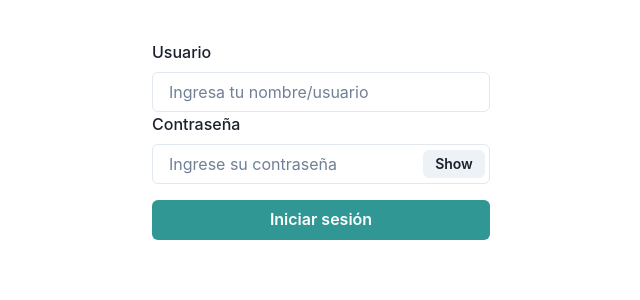
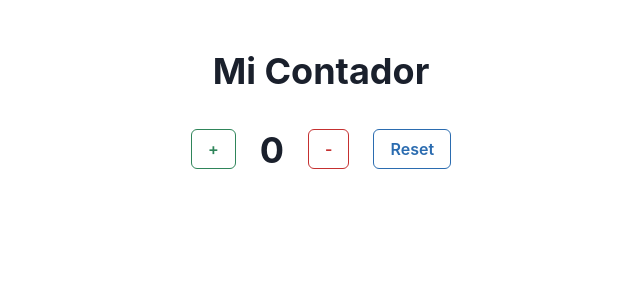
Before and after one commit to veromartina/EjercitacionClase5EnAdelanteReact, a React (Vite) app in the folder ejercicios/: page / in a window 1280 px wide. Shown: the top 300 px of the page, without its empty margins (319-959 px from the left). Built offline with nearby package versions, Linux system fonts and the light colour scheme.

Commit message:
se finaliza ejercicio de custom hooks de ejemplo en clase6

```diff
--- a/ejercicios/src/App.jsx
+++ b/ejercicios/src/App.jsx
@@ -1,18 +1,15 @@
 
-import { VStack } from '@chakra-ui/react'
-import { LoginForm } from './components/LoginForm'
-import { UserDashboard } from './components/UserDashboard'
-import { useAuth } from './context/AuthContext'
-
+import { Heading, VStack } from '@chakra-ui/react'
+import { Display } from './components/count/Display'
+import { Controls } from './components/count/Controls'
 
 function App() {
- const { user} = useAuth()
+
   return (
     <VStack>
-      {/* <LoginForm/> en lugar de esto*/}
-     {user ? <UserDashboard /> :  <LoginForm />}
-     {/*uso un condicional que pregunte si hay usuario que me muestre el "UserDashboard"para darle la bienvenida, si no hay usuario que me muestre el formulario de login*/}
-
+      <Heading  mt="50px" mb="20px">Mi Contador</Heading>
+      <Display/>
+      <Controls />
     </VStack>
   )
 }
--- a/ejercicios/src/components/LoginForm.jsx
+++ /dev/null
@@ -1,67 +0,0 @@
-import {
-    Box,
-    Button,
-    FormControl,
-    FormErrorMessage,
-    FormLabel,
-    Input,
-    InputGroup,
-    InputRightElement,
-  } from "@chakra-ui/react";
-  import { useForm } from "react-hook-form";// instalo en consola: pnpm add react-hook-form
-  import { password, username } from "../utils/validations";
-  import { useState } from "react";
-  import { useAuth } from "../context/AuthContext";
-
-  export const LoginForm = () => {
-    const [show, setShow] = useState(false);  //para mostrar la contarseña u ocultar
-    const handleClick = () => setShow(!show);
-    const { register, formState, handleSubmit } = useForm(); {/* "HOOK". register:para tener la data del input cuando hago el submit. handleSubmit:para enviar el formulario,lo uso en la etiqueta <form> */}
-    const { errors } = formState; //:no lleva parentesis, no es funcion. va solo el nombre,es un destructuri.
-
-    const {login} = useAuth()  // traigo la funcion de login desde Custom Hook
-    console.log(errors);
-
-    const onSubmit =(data)=>{
-      login(data)  //funcion que me trae la data, la informacion de los input , un objeto
-    }
-    return (
-      <Box maxW="400px" mx="auto" mt="10">
-        <form onSubmit={handleSubmit(onSubmit)}> {/*la funcion handleSubmit tiene como parametro otra funcion que la cree(onSubmit)*/}
-          <FormControl isInvalid={errors.username}> {/*valido si hay o no errror. si existe es porque hay un error */}
-            <FormLabel htmlFor="username">Usuario</FormLabel> {/* htmlForm: para saber a que input pertenece*/}
-            <Input
-              type="text"
-              id="username"
-              placeholder="Ingresa tu nombre/usuario"
-              {...register("username", username)}
-            />
-            <FormErrorMessage>{errors.username?.message}</FormErrorMessage>
-            {/*username:objeto del archivo validations*/}
-          </FormControl>
-          <FormControl isInvalid={errors.password}> {/*validacion del password */}
-            <FormLabel htmlFor="password">Contraseña</FormLabel>  {/* htmlForm: para saber a que input pertenece*/}
-            <InputGroup size="md">
-              <Input
-                id="password"
-                pr="4.5rem"
-                type={show ? "text" : "password"}
-                placeholder="Ingrese su contraseña"
-                {...register("password", password)}
-              /> {/* uso el register para tener la data del input cuando hago el submit.  como parametro el nombre del input ,y el objeto de validacion */}
-              <InputRightElement width="4.5rem">
-                <Button h="1.75rem" size="sm" onClick={handleClick}>
-                  {show ? "Hide" : "Show"}
-                </Button>
-              </InputRightElement>
-            </InputGroup>
-            <FormErrorMessage>{errors.password?.message}</FormErrorMessage>  {/*password:objeto del archivo validations*/}
-          </FormControl>
-          <Button mt={4} colorScheme="teal" type="submit" width="100%">
-            Iniciar sesión
-          </Button>
-          {/*el boton siempre dentro del formulario */}
-        </form>
-      </Box>
-    );
-  };
--- a/ejercicios/src/components/UserDashboard.jsx
+++ /dev/null
@@ -1,14 +0,0 @@
-//Creo este componente para q cuando inicia sesion en lugar de mostrar un mensaje vamos a poder cambiar de pantalla
-
-import { Button, Stack, Text } from "@chakra-ui/react"
-import { useAuth } from "../context/AuthContext"
-
-export const UserDashboard = () => {
-    const { user, logout} = useAuth()  // Custom Hooks
-  return (
-    <Stack>
-        <Text>Bienvenido {user.username}</Text>
-        <Button onClick={logout}>Cerrar sesión</Button>
-    </Stack>
-  )
-}
--- /dev/null
+++ b/ejercicios/src/components/count/Controls.jsx
@@ -0,0 +1,23 @@
+import { Button, ButtonGroup } from "@chakra-ui/react";
+import { useCounter } from "../../hooks/useCounter";
+import { Display } from "./Display";
+
+export const Controls = () => {
+  const { decrement, increment, reset, count } = useCounter(); //me traigo las funciones del custom hook (useCounter.js)
+  console.log(count)
+  return (
+    <ButtonGroup variant="outline" spacing="6">
+      <Button onClick={increment} colorScheme="green">
+        +
+      </Button>
+        <Display count={count}/>
+      <Button onClick={decrement} colorScheme="red">
+        -
+      </Button>
+
+      <Button onClick={reset} colorScheme="blue">
+        Reset
+      </Button>
+    </ButtonGroup>
+  );
+};
--- /dev/null
+++ b/ejercicios/src/components/count/Display.jsx
@@ -0,0 +1,12 @@
+/* eslint-disable react/prop-types */
+import { Heading, Stack } from "@chakra-ui/react"
+
+export const Display = ({count}) => {
+   //{count}viene del js "useCounter"
+    console.log(count)
+  return (
+    <Stack>
+        <Heading>{count}</Heading>
+    </Stack>
+  )
+}
--- a/ejercicios/src/context/AuthContext.jsx
+++ /dev/null
@@ -1,40 +0,0 @@
-/* eslint-disable react-refresh/only-export-components */
-/* eslint-disable react/prop-types */
-
-// Aca creo el "context" del usuario para poder acceder desde cualquier punto de la aplicacion. Corresponde a la consigna: crear un context para manejar la autenticacion en un app.
-import { createContext, useContext, useState } from "react";
-
-//creo un usuario(como si fuera una base de datos)para poder darle acceso . simulasionde usuario
-const user_ = {
-  username: "cintia",
-  password: "test",
-};
-const AuthContext = createContext(); //primero lo tengo que crear
-
-//segundo creo el provider
-export const AuthProvider = ({ children }) => {
-  const [user, setUser] = useState(null); // creo un estado para usar la informacion del usuario.tenemos un estado para manejar el usario cuando esta autenticado
-  const [ error, setError]= useState(null);// un estado para manejar el error en caso de que el inicio de sesion sea erroneo.
-
-  //validacion para iniciar(login ) y cerrar(logout)sesion.
-  const login = ({username, password}) => {
-    if(username === user_.username && password === user_.password){
-        setUser({username, password}) //le doy valor a user
-        setError(null) //despues del incio de sesion vuelvo a null el error.
-    }else {
-        setError('El usuario o contraseña no coincide con nuestros regitros')
-    }
-  };
-
-  const logout = () => {
-    setUser(null)// si cierro sesion no tengo mas usuario por eso vuelve a null
-  };
-
-  return (
-    <AuthContext.Provider value={{ user, error, login, logout }}>{children}</AuthContext.Provider>
-  ); /* el value es el objeto que retorno lo que tiene adentro , lo que necesito "usar en otro lado", por eso devuelvo el estado(useState), los errores, el inicio y el cierre de sesion(login, logout)*/
-};
-
- {/*creo un Hooks personalizado:"useAuth". exporto el hook.  crea un hook personalizado llamado useAuth que, al ser llamado, devuelve el valor del AuthContext. Esto se utiliza para acceder a la información de autenticación (como el usuario actual) en cualquier parte de tu aplicación React donde se use este hook. */}
-
-export const useAuth= () => useContext(AuthContext)  //exporto el Custom Hooks (useAuth)
--- /dev/null
+++ b/ejercicios/src/hooks/useCounter.js
@@ -0,0 +1,29 @@
+// useCounter.js es una funcion, no es un componente
+//diferencias entre un hooks y un componente:el componente me retorna jsx y el hook me retorna un objeto con las funciones que necesito
+
+// Reglas:
+
+import { useState } from "react";
+
+// 1- tiene comenzar con use
+// 2- puede utilizar otros hook ej: useState
+// 3- NO retorna jsx!! retorna las funciones
+// 4- no retorna el set sino una función que haga lo que necesito.
+
+export const useCounter = () => {
+  const [count, setCount] = useState(0);
+//exporto el hooks
+
+  const increment = () => setCount((prev) => prev + 1);
+  const decrement = () => setCount((prev) => prev - 1);
+  const reset = () => setCount(0);
+//funciones basicas del contador
+
+  return {
+    increment,
+    decrement,
+    reset,
+    count,
+  };
+};
+{/*me retorma las funciones  */}
--- a/ejercicios/src/main.jsx
+++ b/ejercicios/src/main.jsx
@@ -2,14 +2,14 @@ import { StrictMode } from "react";
 import { createRoot } from "react-dom/client";
 import App from "./App.jsx";
 import { ChakraProvider } from "@chakra-ui/react";
-import { AuthProvider } from "./context/AuthContext.jsx";
+
 
 createRoot(document.getElementById("root")).render(
   <StrictMode>
     <ChakraProvider>
-      <AuthProvider>  {/*creado por nosotros en "AuthContext", contiene la info de nuestro usuario */}
-        <App /> {/*es quien va a usar la info de  nuestro usuario */}
-      </AuthProvider>
+
+        <App />
+
     </ChakraProvider>
   </StrictMode>
 );
```
